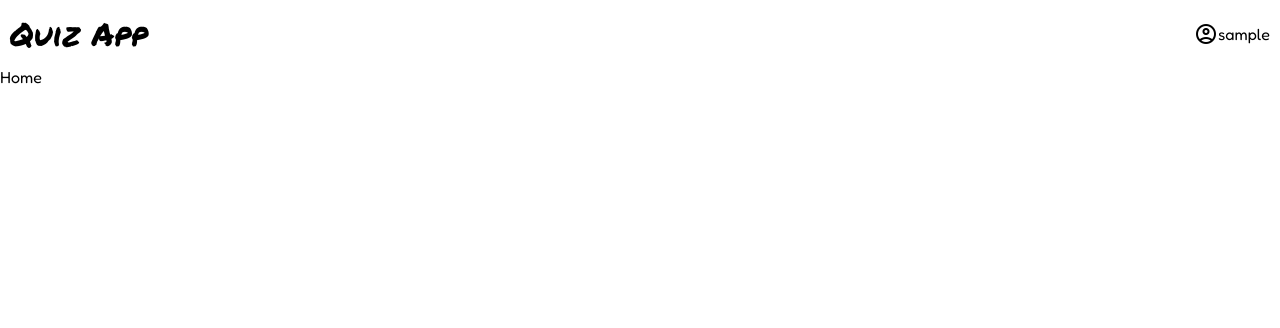
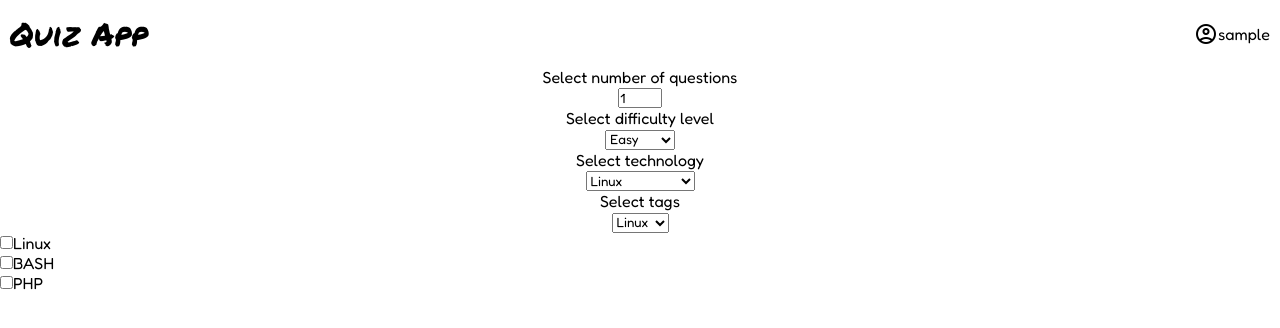
Before and after one commit to saiyanamadala/quiz_app_vue, a Vue app: page / in a window 1280 px wide. Shown: the top 328 px of the page. Built offline with nearby package versions, Linux system fonts and the light colour scheme; sample sign-in values are in the browser's storage.

Commit message:
quiz questions added

```diff
--- /dev/null
+++ b/src/components/FilterDropdown.vue
@@ -0,0 +1,34 @@
+<template>
+  <div>
+    <label for="dropdown">{{ props.label }}</label>
+  </div>
+  <div>
+    <select id="dropdown" v-model="selectedOption" @change="onClick">
+      <option v-for="option in props.options" :key="option.id" :value="option.name">
+        {{ option.name }}
+      </option>
+    </select>
+  </div>
+</template>
+
+<script setup lang="ts">
+import { defineProps, ref } from 'vue'
+
+interface Options {
+  id: number
+  name: string
+}
+
+interface Props {
+  label: string
+  options: Options[]
+}
+
+const props = defineProps<Props>()
+
+const selectedOption = ref(props.options[0].name)
+
+const onClick = () => {
+  console.log(selectedOption.value)
+}
+</script>
--- /dev/null
+++ b/src/components/HomeComponent.vue
@@ -0,0 +1,94 @@
+<template>
+  <div class="question-container">
+    <div class="question">
+      <div><label for="questionCount">Select number of questions</label></div>
+      <div>
+        <input
+          type="number"
+          min="1"
+          max="20"
+          step="1"
+          value="5"
+          id="questionCount"
+          v-model="limit"
+        />
+      </div>
+    </div>
+    <div class="question">
+      <FilterDropdown label="Select difficulty level" :options="difficultyLevel" />
+    </div>
+    <div class="question">
+      <FilterDropdown label="Select technology" :options="technology" />
+    </div>
+    <div class="question">
+      <FilterDropdown label="Select tags" :options="tags" />
+    </div>
+    <div>
+      <ul>
+        <li v-for="tag in tags" :key="tag.id">
+          <input type="checkbox" v-model="checkedTags" @click="onClick" />
+          <span>{{ tag.name }}</span>
+        </li>
+      </ul>
+    </div>
+  </div>
+</template>
+
+<script setup>
+import { ref, reactive } from 'vue'
+import FilterDropdown from './FilterDropdown.vue'
+
+const checkedTags = ref('')
+const limit = ref(1)
+const difficultyLevel = reactive([
+  { id: 1, name: 'Easy' },
+  { id: 2, name: 'Medium' },
+  { id: 3, name: 'Hard' }
+])
+const technology = reactive([
+  {
+    id: 1,
+    name: 'Linux'
+  },
+  {
+    id: 2,
+    name: 'bash'
+  },
+  {
+    id: 3,
+    name: 'uncategorized'
+  }
+])
+const tags = reactive([
+  {
+    id: 1,
+    name: 'Linux'
+  },
+  {
+    id: 2,
+    name: 'BASH'
+  },
+  {
+    id: 3,
+    name: 'PHP'
+  }
+])
+
+const onClick = () => {
+  console.log(checkedTags)
+}
+</script>
+
+<style lang="scss">
+.question-container {
+  display: flex;
+  flex-direction: column;
+
+  .question {
+    display: flex;
+    flex-direction: column;
+    justify-content: center;
+    align-items: center;
+  }
+}
+</style>
--- a/src/views/HomeView.vue
+++ b/src/views/HomeView.vue
@@ -1,3 +1,7 @@
 <template>
-  <div>Home</div>
+  <HomeComponent />
 </template>
+
+<script setup>
+import HomeComponent from '@/components/HomeComponent.vue'
+</script>
```
